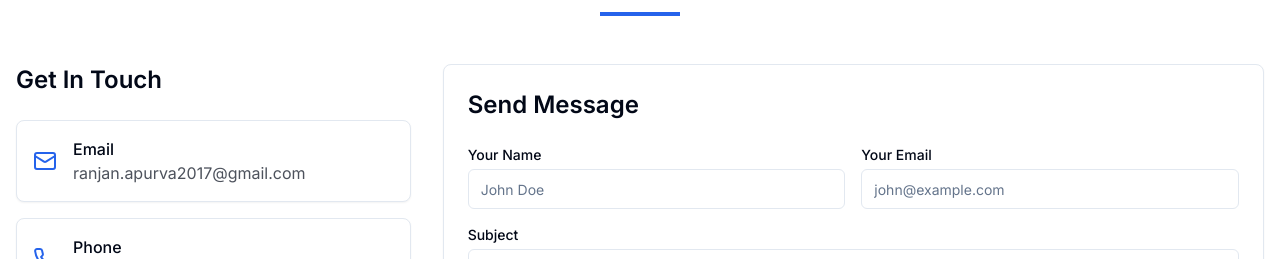
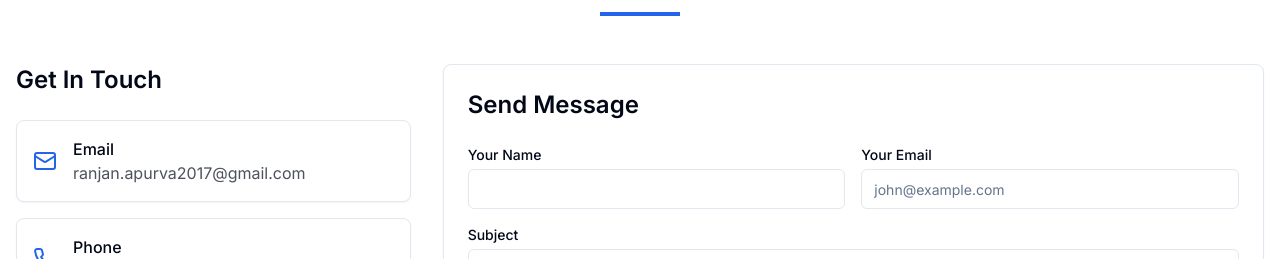
Before and after one commit to apurvasharan17/Portfolio, a Next.js app: page / in a window 1280 px wide. Shown: the part 3968-4227 px from the top of the page. Built offline with nearby package versions, Linux system fonts and the light colour scheme; no server answers.

Commit message:
Update contact.tsx

```diff
--- a/components/contact.tsx
+++ b/components/contact.tsx
@@ -154,7 +154,6 @@ export default function Contact() {
                         name="name"
                         value={formData.name}
                         onChange={handleChange}
-                        placeholder="John Doe"
                         required
                         disabled={isSubmitting}
                       />
```
